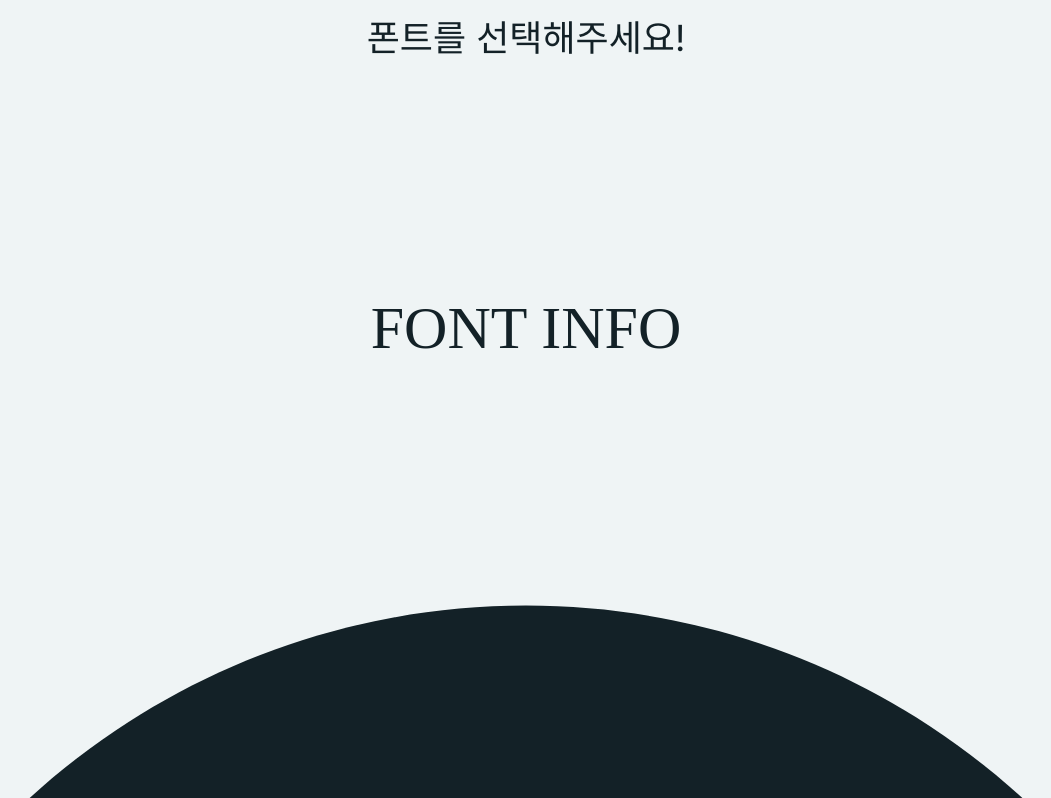
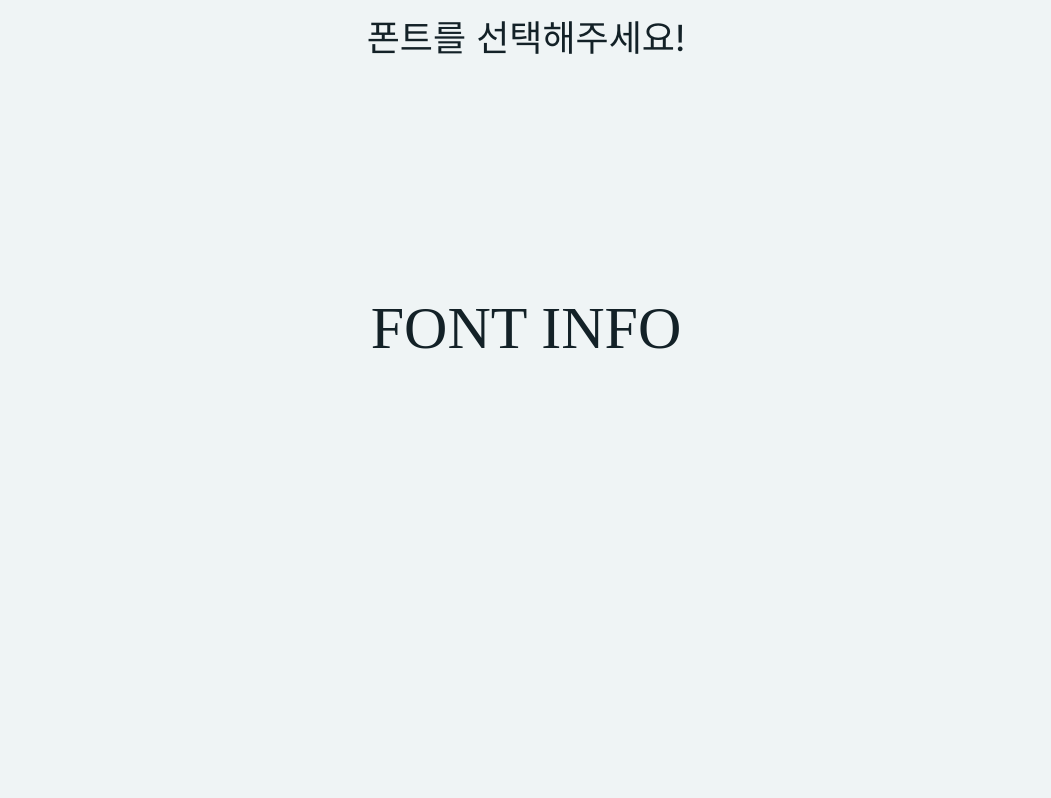
Before and after one commit to wrryu09/TYPOLAB, a Next.js app in the folder typolab/: page /pair in a window 1280 px wide. Shown: the part 1154-1952 px from the top of the page, without its empty margins (114-1165 px from the left). Built offline with nearby package versions, Linux system fonts and the light colour scheme; a web font is replaced by a local one.

Commit message:
✨ get latinFontinfo

```diff
--- a/typolab/src/app/pair/page.tsx
+++ b/typolab/src/app/pair/page.tsx
@@ -21,6 +21,7 @@ import { fontInfoFromDBDummyData } from "@/containers/pair/fontInfoFromDBDummyDa
 import { inferSimillarLatin } from "@/services/apis/inferSimillarLatin";
 import KoreanFontList from "@/containers/pair/KoreanFontList";
 import LatinRecRes from "@/containers/pair/LatinRecRes";
+import { getLatinsFontInfoDB } from "@/services/apis/getLatinFontInfoDB";
 
 type Props = {};
 
@@ -138,22 +139,19 @@ const Pair = (props: Props) => {
         console.log(err);
       });
   };
+  const putLatinFontData = (fontName: string) => {
+    console.log("putLatinFontData");
+    getLatinsFontInfoDB(fontName)
+      .then((res) => {
+        setSelectedScndInfo(res.data);
+      })
+      .catch((err) => {
+        console.log(err);
+      });
+  };
 
   return (
     <div className="bg-fog h-full text-darkGreen flex flex-col items-center">
-      {/* <link
-        rel="stylesheet"
-        href={`https://fonts.googleapis.com/css2?family=${fontFamily}`}
-      />
-      <style>
-        {`.fontFamily{
-    font-family: ${fontFamily};
-  }
-  .fontWeight{
-    font-weight: ${varient}
-  }
-  }`}
-      </style> */}
       <BackArrow />
       <HatIco width={"25%"} className="rotate-180 self-center top-0 absolute" />
       <SizedBox height={10} />
@@ -198,6 +196,7 @@ const Pair = (props: Props) => {
               inferredLatinFont={inferredLatinFont}
               koreanFont={koreanFont}
               setLatinFont={setLatinFont}
+              putFontData={putLatinFontData}
             />
           ) : null}
 
@@ -265,17 +264,14 @@ const Pair = (props: Props) => {
                   {latinFont.name} {latinFont.variants}
                 </h1>
 
-                {/* 추천된 영문폰트 info 받으면 해제 */}
-                {/* <div className="flex gap-2">
+                <div className="flex gap-2">
                   {selectedScndInfo.classifications.map((classifi) => {
                     return (
-                      <p key={selectedScndInfo.family + classifi}>
-                        {classifi}
-                      </p>
+                      <p key={selectedScndInfo.family + classifi}>{classifi}</p>
                     );
                   })}
                   <p>{selectedScndInfo.category}</p>
-                </div> */}
+                </div>
               </div>
             )}
           </div>
@@ -359,7 +355,10 @@ const Pair = (props: Props) => {
 
         {/* font info section */}
         <div className="mb-96">
-          <h1 className={subTitleStyle}>FONT INFO</h1>
+          <h1 className={`${subTitleStyle} mb-40`}>FONT INFO</h1>
+          {/* FONT CARDS */}
+          <div className="relative w-screen flex">
+            <div className="flex flex-wrap gap-4 z-10 absolute left-1/2 -translate-x-1/2 -top-32">
               {/* first FontCard */}
               {selectedFirstInfo.family !== "none" ? (
                 <FontCard
@@ -367,8 +366,15 @@ const Pair = (props: Props) => {
                   data={convertFontDBDatatoFontInfo(selectedFirstInfo)}
                 />
               ) : null}
-          {/* <FontCard idx={1}/> */}
-          <HatIco className="absolute w-full left-0 right-0" />
+              {selectedScndInfo.family !== "none" ? (
+                <FontCard
+                  idx={1}
+                  data={convertFontDBDatatoFontInfo(selectedScndInfo)}
+                />
+              ) : null}
+            </div>
+            <HatIco className="left-0 right-0 absolute" />
+          </div>
         </div>
 
         {/* user guide section */}
--- a/typolab/src/containers/pair/LatinRecRes.tsx
+++ b/typolab/src/containers/pair/LatinRecRes.tsx
@@ -6,6 +6,7 @@ type Props = {
   inferredLatinFont: InferredFont[];
   koreanFont: FontNameVarSet;
   setLatinFont: React.Dispatch<SetStateAction<FontNameVarSet>>;
+  putFontData: (fontName: string) => void;
 };
 
 const LatinRecRes = (props: Props) => {
@@ -87,8 +88,9 @@ font-weight: ${selectedFont.variants};
               <div
                 className="text-center text-white text-7xl font-['Bayon']"
                 onClick={() => {
+                  props.setLatinFont(selectedFont);
+                  props.putFontData(selectedFont.name);
                   props.setShowLatinRecModal(false);
-                  props.setLatinFont(selectedFont);
                 }}
               >
                 ok
--- /dev/null
+++ b/typolab/src/services/apis/getLatinFontInfoDB.ts
@@ -0,0 +1,13 @@
+import axios from "axios";
+
+export function getLatinsFontInfoDB(fontName: string) {
+  return axios
+    .get(`${process.env.NEXT_PUBLIC_SERVER_URL}fonts/latin/${fontName}`)
+    .then((res) => {
+      return res.data;
+    })
+    .catch((err) => {
+      console.log(err);
+      return err;
+    });
+}
```
Lines whose indentation alone changed are shown as unchanged.
